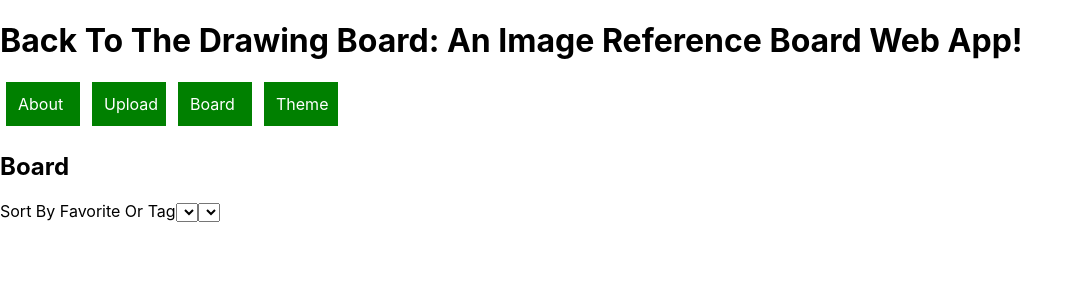
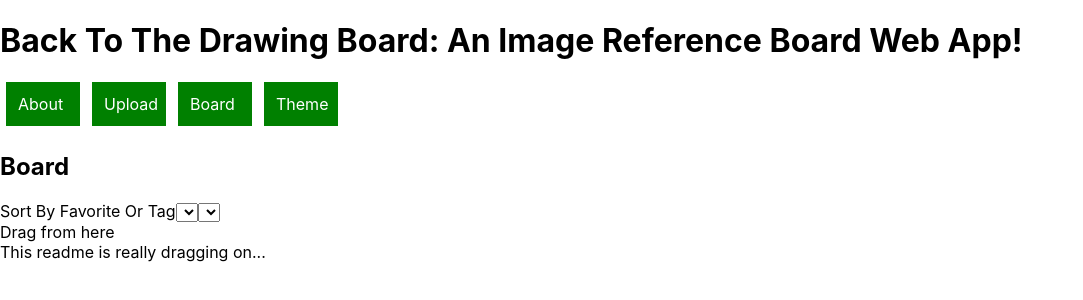
Before and after one commit to SamuelBanya/BackToTheDrawingBoard, a React (Create React App) app: page /board in a window 1280 px wide. Shown: the top 300 px of the page, without its empty margins (0-1083 px from the left). Built offline with nearby package versions, Linux system fonts and the light colour scheme; no server answers.

Commit message:
Adding 'Draggable' component to project

```diff
--- a/package.json
+++ b/package.json
@@ -7,8 +7,10 @@
     "@testing-library/react": "^13.3.0",
     "@testing-library/user-event": "^13.5.0",
     "clsx": "^1.2.1",
+    "re-resizable": "^6.9.9",
     "react": "^18.2.0",
     "react-dom": "^18.2.0",
+    "react-draggable": "^4.4.5",
     "react-photo-album": "^1.16.1",
     "react-router-dom": "^6.3.0",
     "react-scripts": "5.0.1",
--- a/src/Board.js
+++ b/src/Board.js
@@ -1,4 +1,6 @@
 import React, { useEffect, useState } from "react";
+import ReactDOM from "react-dom";
+import Draggable from "react-draggable";
 
 function Board() {
   const [photos, setPhotos] = useState([]);
@@ -13,6 +15,11 @@
 
   console.log("photos: ", photos);
 
+  // photos.map((photo) => {
+  // console.log("Using .map() to go through each 'photo' from 'photos': ");
+  // console.log("photo: ", photo);
+  // });
+
   return (
     <div>
       <h2>Board</h2>
@@ -23,6 +30,23 @@
       <select id="tagSelect" name="">
         Tag
       </select>
+      {photos.map((photo) => {
+        console.log("Using .map() to go through each 'photo' from 'photos': ");
+        console.log("photo: ", photo);
+      })}
+      <Draggable
+        axis="x"
+        handle=".handle"
+        defaultPosition={{ x: 0, y: 0 }}
+        position={null}
+        grid={[25, 25]}
+        scale={1}
+      >
+        <div>
+          <div className="handle">Drag from here</div>
+          <div>This readme is really dragging on...</div>
+        </div>
+      </Draggable>
     </div>
   );
 }
```
Also changed, not shown: 2 other files (tests, documents, lock files or other folders).
